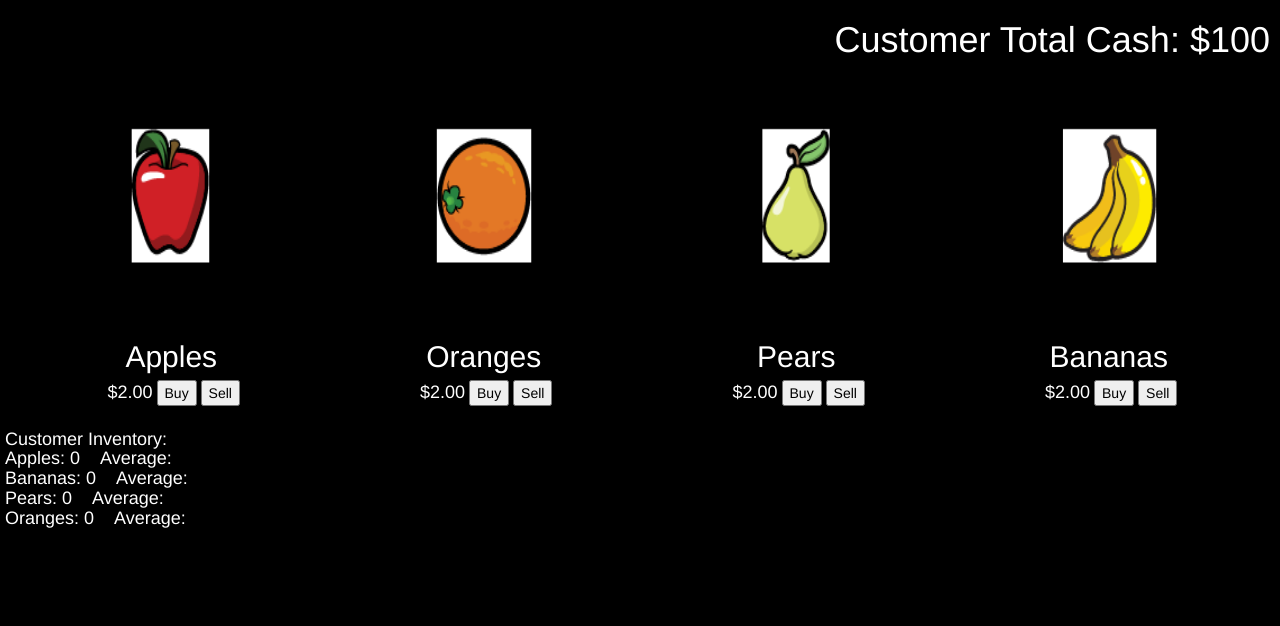
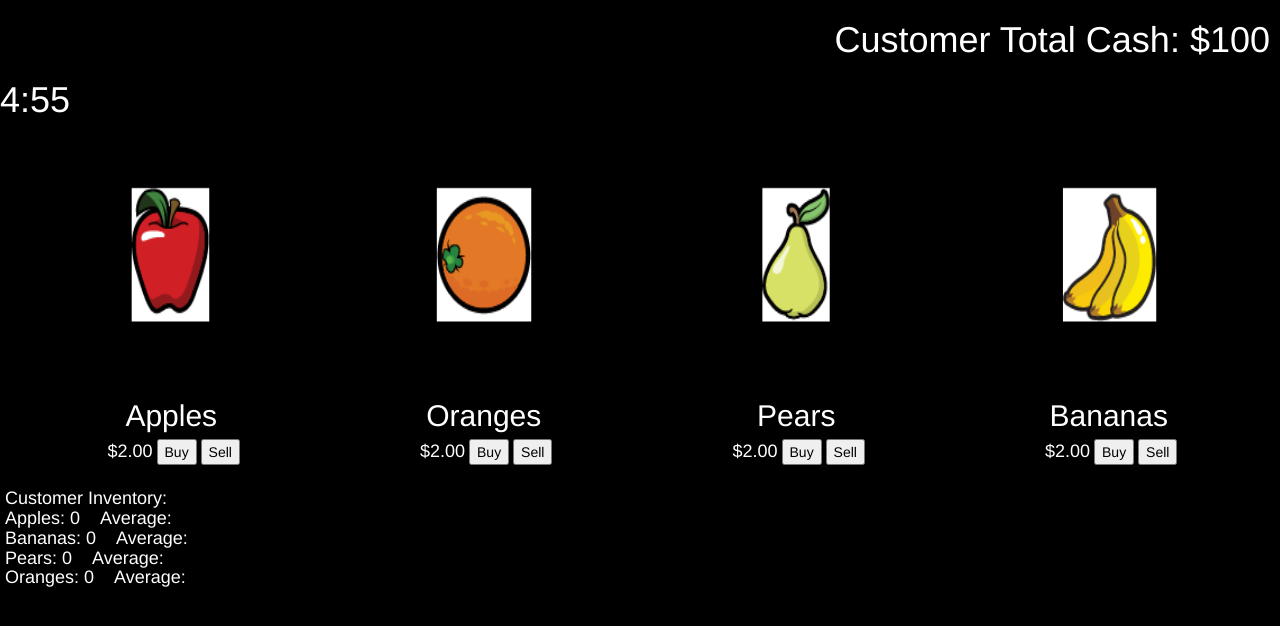
Before and after one commit to adameastvold/the_fruit_market, a plain HTML site: page index.html in a window 1280 px wide. Drawn offline with nearby package versions, Linux system fonts and the light colour scheme.

Commit message:
finished project

```diff
--- a/app.js
+++ b/app.js
@@ -20,6 +20,8 @@ var fruitArray = [apple, orange, pears, banana];
 
 
 $(document).ready(function() {
+
+  startTimer();
 
     setInterval(function() {
         changePrice();
@@ -111,6 +113,66 @@ function Fruit(name, price) {
     this.average = [];
 }
 
+function startTimer() {
+   secCount = 0;
+   tenSecCount = 0;
+   minCount = 5;
+
+
+
+   setInterval(function() {
+
+
+
+
+       secCount--;
+       if (secCount == -1) {
+           secCount = 9;
+           tenSecCount--;
+       }
+
+       if (secCount == -1) {
+           secCount = 9;
+           tenSecCount--;
+       }
+       if (tenSecCount == -1) {
+           minCount--;
+           tenSecCount = 5;
+           secCount = 9;
+       }
+
+       // if (minCount < 0) {
+       //     minCount = 0;
+       //     tenSecCount = 0;
+       //     secCount = 0;
+       //     $('#min').text(minCount);
+       //     $('#tenSec').text(tenSecCount);
+       //     $('#sec').text(secCount);
+       //
+       // }
+
+
+       $('#min').text(minCount);
+       $('#tenSec').text(tenSecCount);
+       $('#sec').text(secCount);
+
+       if (minCount === 0 && secCount === 0 && tenSecCount === 0) {
+           alert("Selling a total of:\n" + customer.totalApple + " Apples\n" + customer.totalBananas + " Bananas\n" + customer.totalPears + " Pears\n" + customer.totalOrange + " Oranges \nFor a total of $" + customerEnd());
+           location.reload();
+       }
+
+   }, 1000);
+
+
+}
+
+function customerEnd() {
+   var total = customer.totalCash;
+   var totalFruitCash = (customer.totalApple * apple.price) + (customer.totalBananas * banana.price) + (customer.totalPears * pears.price) + (customer.totalOrange + orange.price);
+   total += totalFruitCash;
+   return total;
+}
+
 function buyFruit(fruit) {
   if (customer.totalCash > fruit.price) {
     customer["total" + fruit.name]++;
--- a/index.html
+++ b/index.html
@@ -17,6 +17,7 @@
 
 <body>
 	<h1 id="customerTotal">Customer Total Cash: $<span id="totalCash"> 0 </span> </h1>
+	<h1 id="timer"><span id ="min">4</span>:<span id="tenSec">5</span><span id="sec">9</span></h1>
 
 	<div class='container'>
 
```
